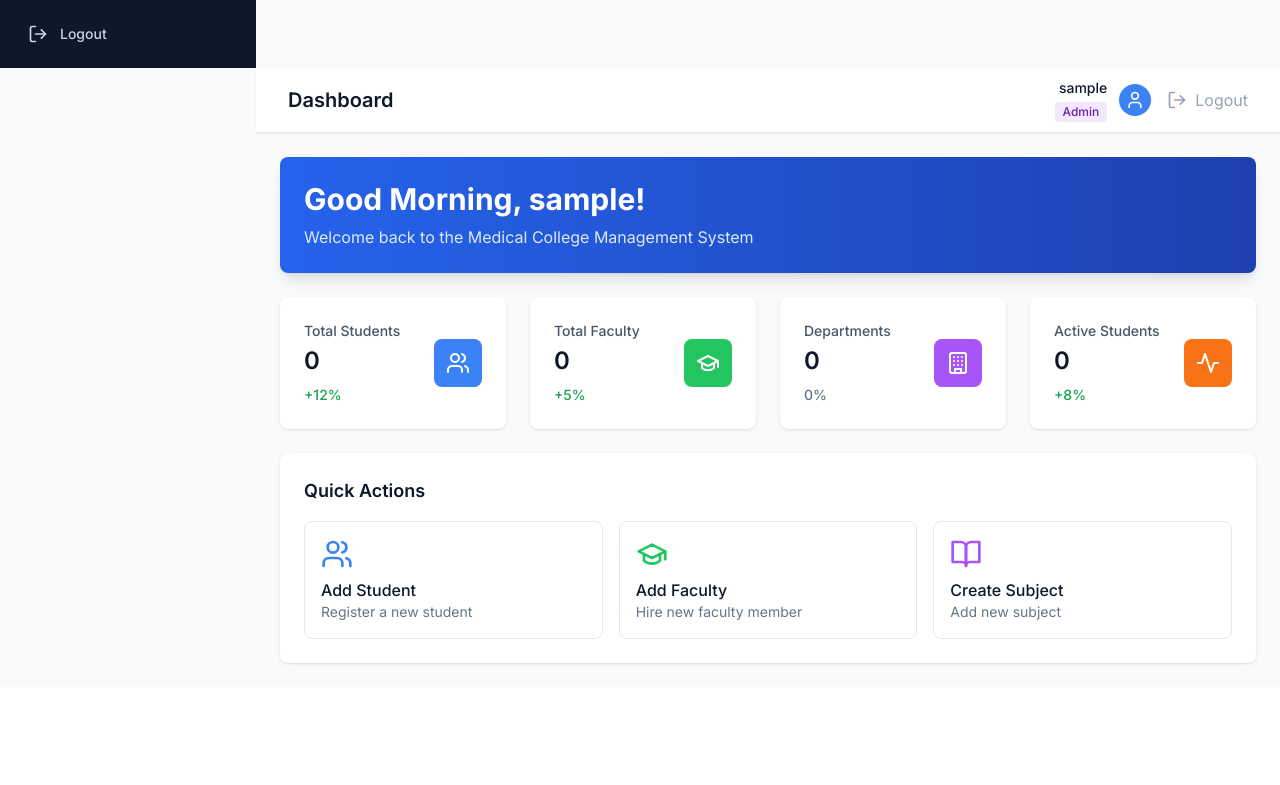
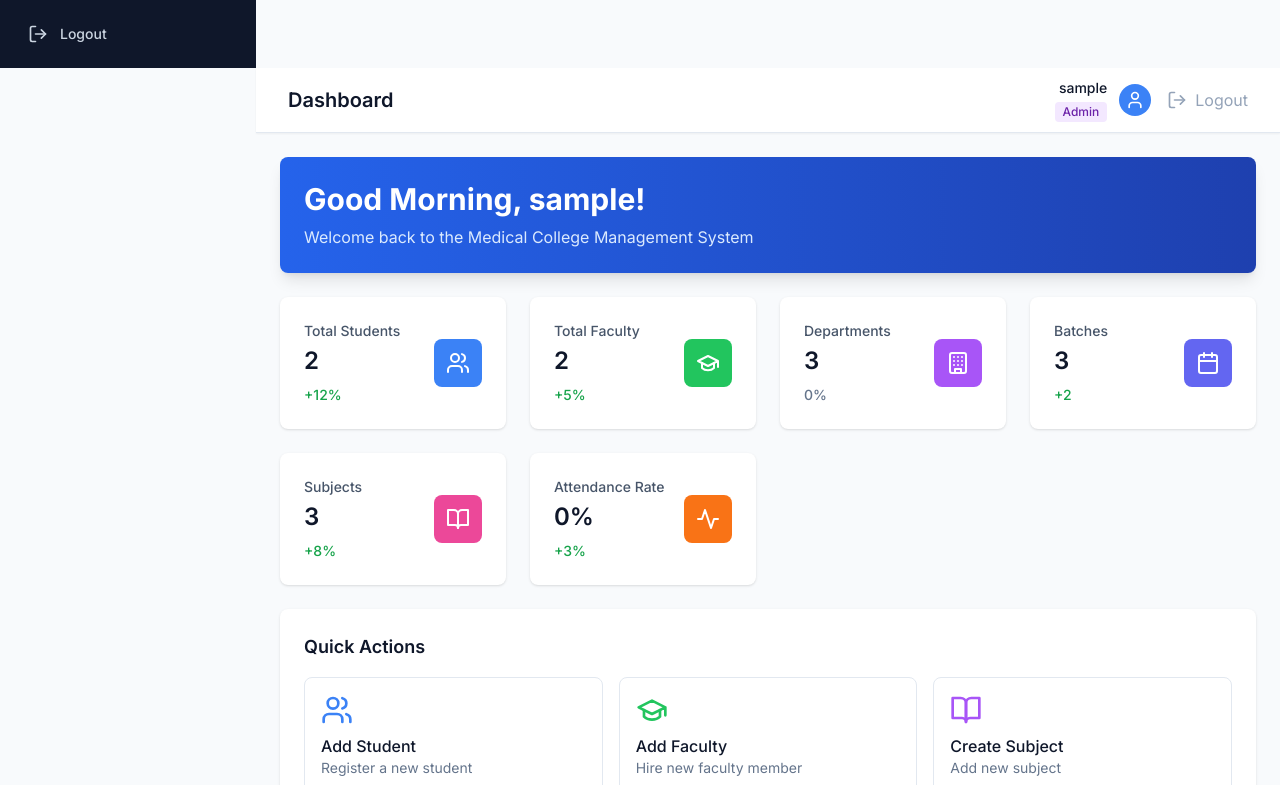
Before and after one commit to mkError420/Full-function-college-management, a React (Create React App) app in the folder frontend/: page /dashboard in a window 1280 px wide. Shown: the part 505-1290 px from the top of the page. Before the commit the page ends 1192 px from the top, so only its background shows below. Built offline with nearby package versions, Linux system fonts and the light colour scheme; no server answers; sample sign-in values are in the browser's storage; the HTML template or start-up script is replaced by a standard one.

Commit message:
Dashboard updated

```diff
--- a/frontend/src/pages/Dashboard.js
+++ b/frontend/src/pages/Dashboard.js
@@ -1,6 +1,6 @@
 import React, { useState, useEffect } from 'react';
 import { useAuth } from '../contexts/AuthContext';
-import { studentsAPI, facultyAPI, attendanceAPI, marksAPI, departmentsAPI } from '../services/api';
+import { studentsAPI, facultyAPI, attendanceAPI, marksAPI, departmentsAPI, batchesAPI, subjectsAPI } from '../services/api';
 import {
   Users,
   GraduationCap,
@@ -24,27 +24,48 @@
   const fetchDashboardStats = async () => {
     try {
       setLoading(true);
+      console.log('Fetching dashboard stats...');
       const responses = await Promise.all([
         studentsAPI.getAll(),
         facultyAPI.getAll(),
         departmentsAPI.getAll(),
+        batchesAPI.getAll(),
+        subjectsAPI.getAll(),
         attendanceAPI.getReport(),
         marksAPI.getReport(),
       ]);
 
-      const studentsData = responses[0].data.success ? responses[0].data.data : [];
-      const facultyData = responses[1].data.success ? responses[1].data.data : [];
-      const departmentsData = responses[2].data.success ? responses[2].data.data : [];
-      const attendanceData = responses[3].data.success ? responses[3].data.data : {};
-      const marksData = responses[4].data.success ? responses[4].data.data : {};
+      console.log('Dashboard API responses:', responses);
+
+      const studentsData = responses[0].data || [];
+      const facultyData = responses[1].data || [];
+      const departmentsData = responses[2].data || [];
+      const batchesData = responses[3].data || [];
+      const subjectsData = responses[4].data || [];
+      const attendanceData = responses[5].data || {};
+      const marksData = responses[6].data || {};
+
+      console.log('Dashboard processed data:', {
+        studentsData,
+        facultyData,
+        departmentsData,
+        batchesData,
+        subjectsData,
+        attendanceData,
+        marksData
+      });
 
       setStats({
         totalStudents: studentsData.length,
         totalFaculty: facultyData.length,
         totalDepartments: departmentsData.length,
+        totalBatches: batchesData.length,
+        totalSubjects: subjectsData.length,
         attendanceRate: attendanceData.attendance_percentage || 0,
         averageMarks: marksData.percentage || 0,
         activeStudents: studentsData.filter(s => s.status === 'active').length,
+        totalAttendance: attendanceData.total_records || 0,
+        totalMarks: marksData.total_records || 0,
       });
     } catch (error) {
       console.error('Error fetching dashboard stats:', error);
@@ -89,14 +110,31 @@
             changeType: 'neutral',
           },
           {
-            title: 'Active Students',
-            value: stats.activeStudents || 0,
-            icon: Activity,
-            color: 'bg-orange-500',
+            title: 'Batches',
+            value: stats.totalBatches || 0,
+            icon: Calendar,
+            color: 'bg-indigo-500',
+            change: '+2',
+            changeType: 'increase',
+          },
+          {
+            title: 'Subjects',
+            value: stats.totalSubjects || 0,
+            icon: BookOpen,
+            color: 'bg-pink-500',
             change: '+8%',
             changeType: 'increase',
           },
+          {
+            title: 'Attendance Rate',
+            value: `${stats.attendanceRate || 0}%`,
+            icon: Activity,
+            color: 'bg-orange-500',
+            change: '+3%',
+            changeType: 'increase',
+          },
         ];
+
       case 'faculty':
         return [
           {
@@ -132,6 +170,7 @@
             changeType: 'increase',
           },
         ];
+
       case 'student':
         return [
           {
@@ -167,6 +206,7 @@
             changeType: 'neutral',
           },
         ];
+
       default:
         return [];
     }
```
